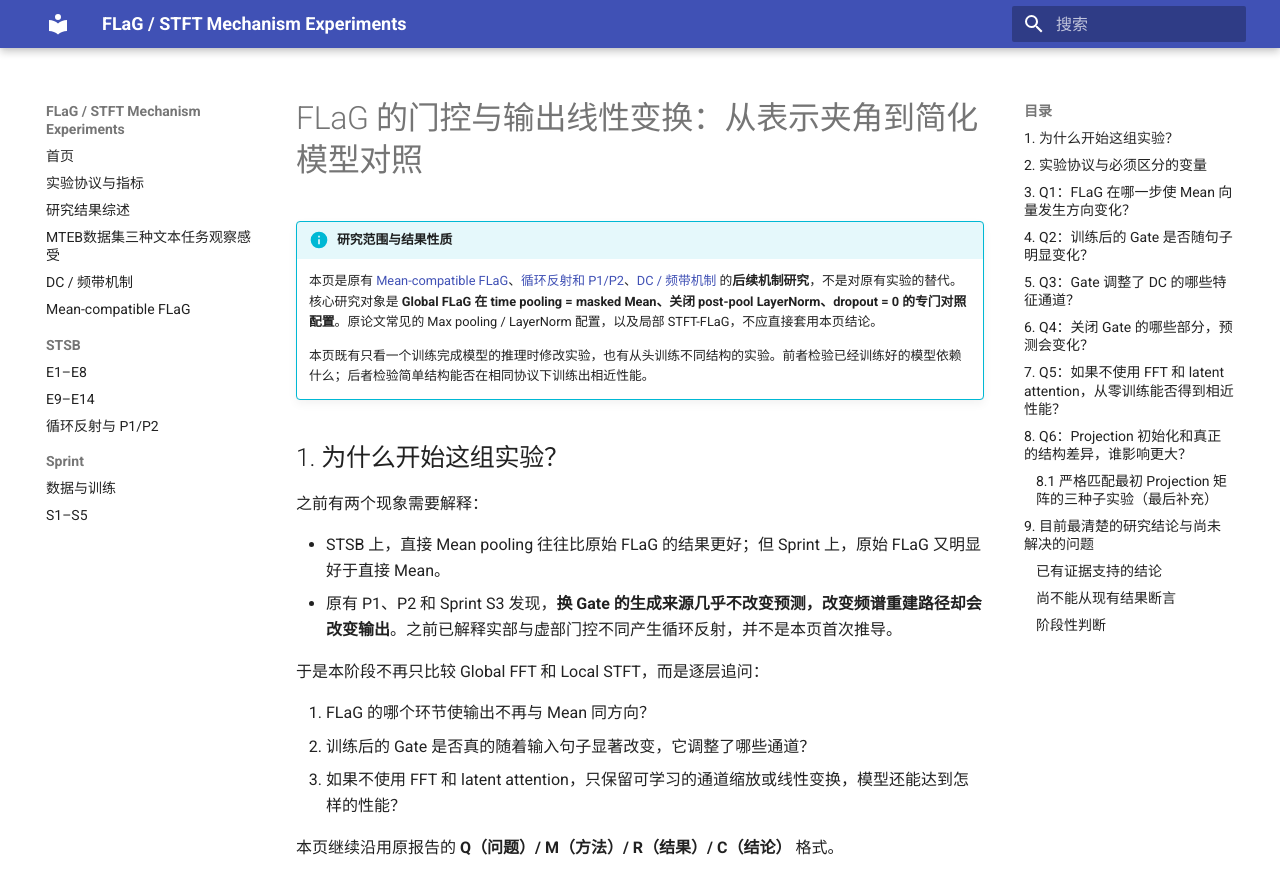
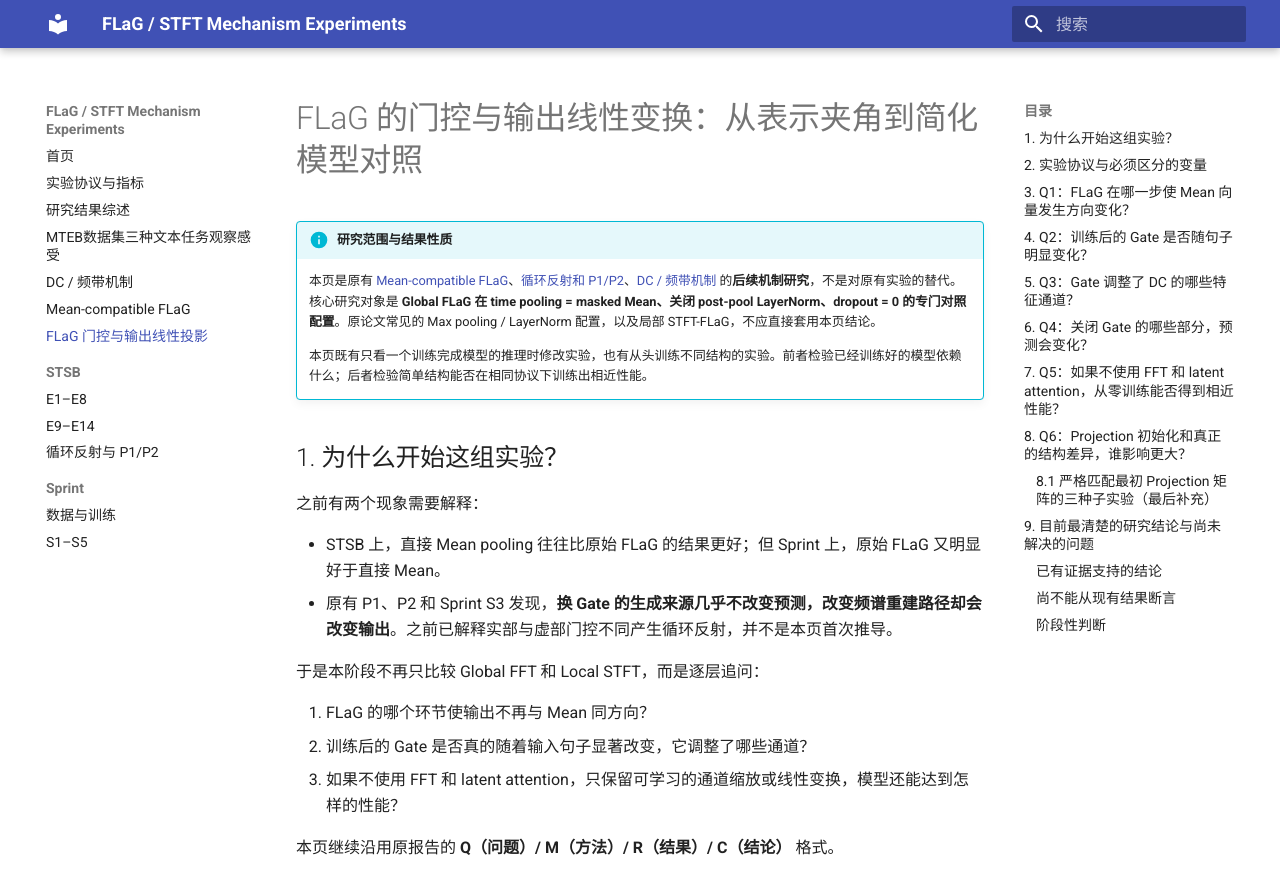
Before and after one commit to lumoswwr/FLaG-STFT-Notes, an MkDocs documentation site: the page built from docs/flag-gate-projection.md, in a window 1280 px wide and 900 px high. Shown: the top 894 px of the window. Built offline with MkDocs 1.6.1 and Material for MkDocs 9.7.7, drawn with Linux system fonts in a browser that asks for light colours.

Commit message:
Link new gate and projection mechanism results into MkDocs report

```diff
--- a/mkdocs.yml
+++ b/mkdocs.yml
@@ -9,6 +9,7 @@ nav:
   - MTEB数据集三种文本任务观察感受: MTEB.md
   - DC / 频带机制: dc-frequency.md
   - Mean-compatible FLaG: mean-compatible-flag.md
+  - FLaG 门控与输出线性投影: flag-gate-projection.md
 
   - STSB:
       - E1–E8: stsb/01-experiments.md
```
